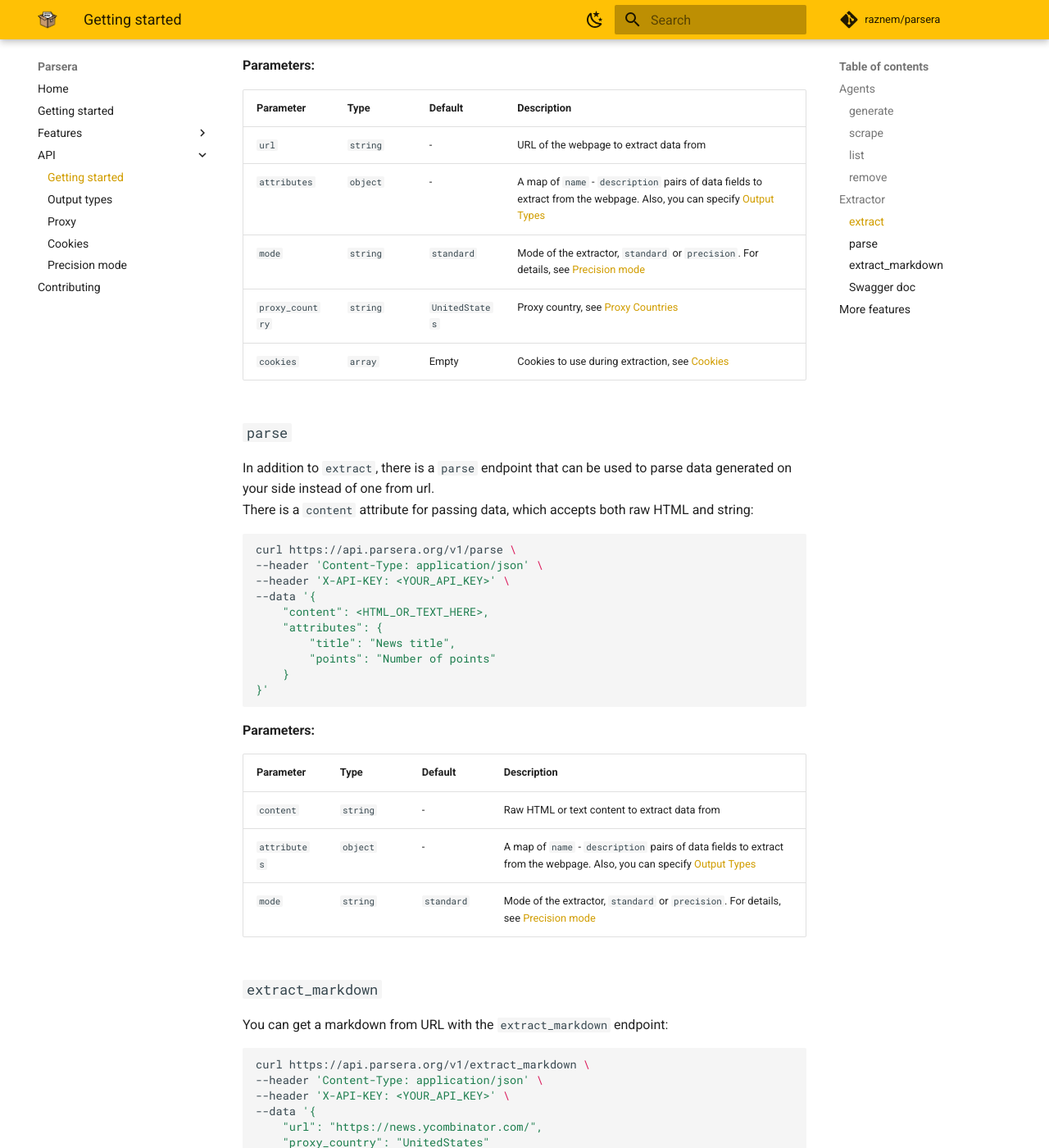
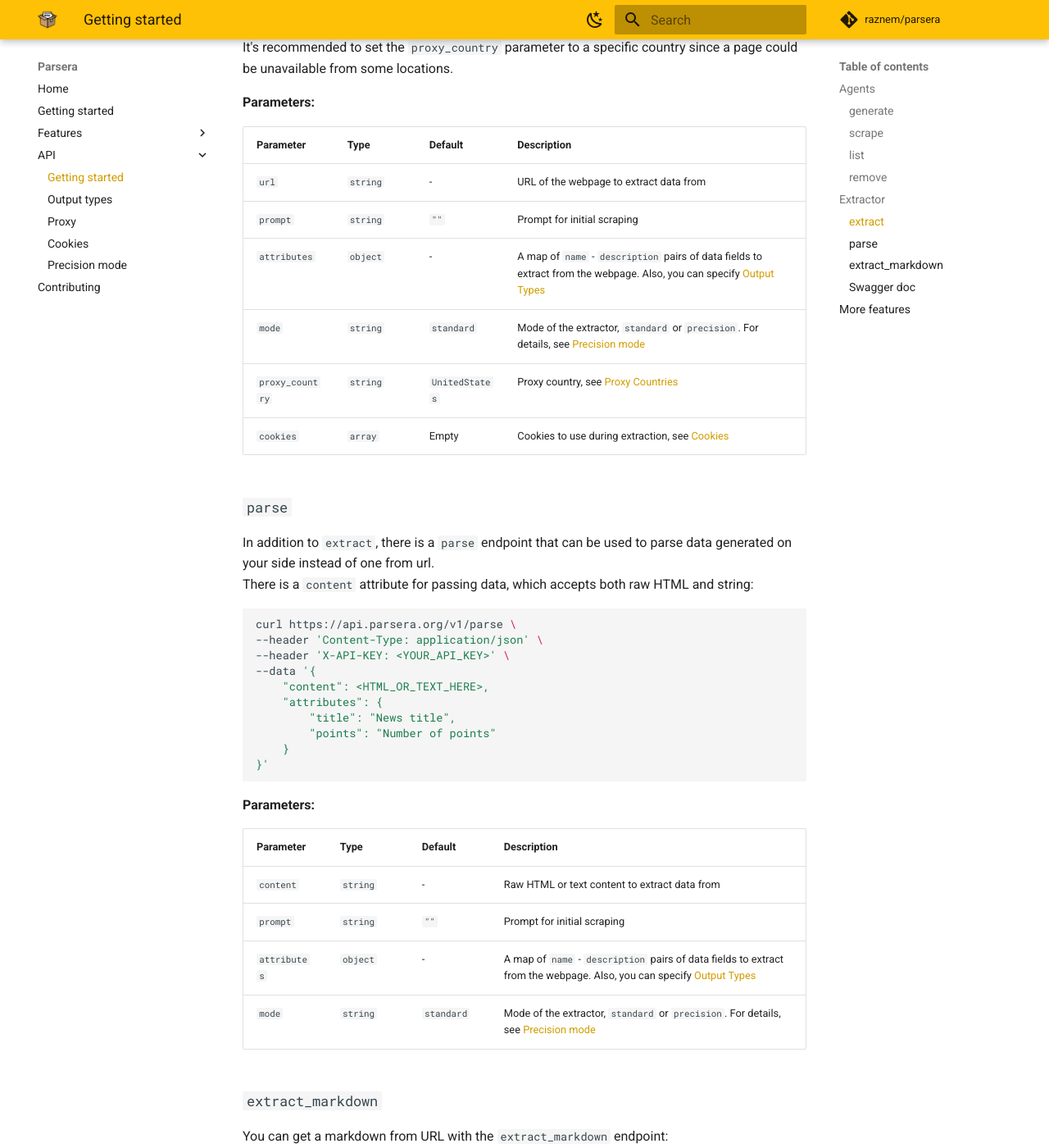
Before and after one commit to raznem/parsera, an MkDocs documentation site: the page built from docs/api/getting-started.md, in a window 1280 px wide and 1400 px high, scrolled down 2972 px. Shown: the whole window at 82% size. Built offline with MkDocs 1.6.1 and Material for MkDocs 9.7.7, drawn with Linux system fonts in a browser that asks for light colours; comment, search, counter and statistics services are not loaded; some of the changed text lies outside the part shown.

Commit message:
Added prompt to docs

```diff
--- a/docs/api/getting-started.md
+++ b/docs/api/getting-started.md
@@ -31,7 +31,8 @@ curl https://agents.parsera.org/v1/generate \
 |----------------|----------|--------------|--------------------------------------------|
 | `name`         | `string` | -            | Name of the agent                           |
 | `url`          | `string` | -            | Website URL                                |
-| `attributes`   | `object`  | -            | A map of `name` - `description` pairs of data fields to extract from the webpage. Also, you can specify [Output Types](output-types.md). |
+| `prompt`       | `string` | `""`         | Prompt for initial scraping |
+| `attributes`   | `object` | -            | A map of `name` - `description` pairs of data fields to extract from the webpage. Also, you can specify [Output Types](output-types.md). |
 | `proxy_country` | `string` | `UnitedStates` | Proxy country, see [Proxy Countries](proxy.md)    |
 | `cookies`      | `array`  | Empty        | Cookies to use during extraction, see [Cookies](cookies.md) |
 
@@ -112,7 +113,8 @@ It's recommended to set the `proxy_country` parameter to a specific country sinc
 | Parameter      | Type     | Default      | Description                                      |
 |----------------|----------|--------------|--------------------------------------------------|
 | `url`          | `string` | -            | URL of the webpage to extract data from          |
-| `attributes`   | `object`  | -            | A map of `name` - `description` pairs of data fields to extract from the webpage. Also, you can specify [Output Types](output-types.md) |
+| `prompt`       | `string` | `""`         | Prompt for initial scraping |
+| `attributes`   | `object` | -             | A map of `name` - `description` pairs of data fields to extract from the webpage. Also, you can specify [Output Types](output-types.md) |
 | `mode`         | `string` | `standard`    | Mode of the extractor, `standard` or `precision`. For details, see [Precision mode](precision-mode.md) |
 | `proxy_country`| `string` | `UnitedStates`| Proxy country, see [Proxy Countries](proxy.md)    |
 | `cookies`      | `array`  | Empty        | Cookies to use during extraction, see [Cookies](cookies.md) |
@@ -139,6 +141,7 @@ curl https://api.parsera.org/v1/parse \
 | Parameter      | Type     | Default      | Description                                      |
 |----------------|----------|--------------|--------------------------------------------------|
 | `content`          | `string` | -        | Raw HTML or text content to extract data from |
+| `prompt`       | `string` | `""`         | Prompt for initial scraping |
 | `attributes`   | `object`  | -            | A map of `name` - `description` pairs of data fields to extract from the webpage. Also, you can specify [Output Types](output-types.md) |
 | `mode`         | `string` | `standard`    | Mode of the extractor, `standard` or `precision`. For details, see [Precision mode](precision-mode.md) |
 
```
